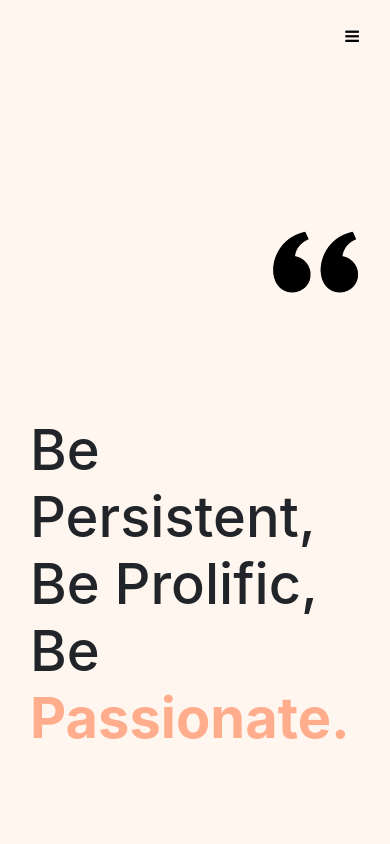
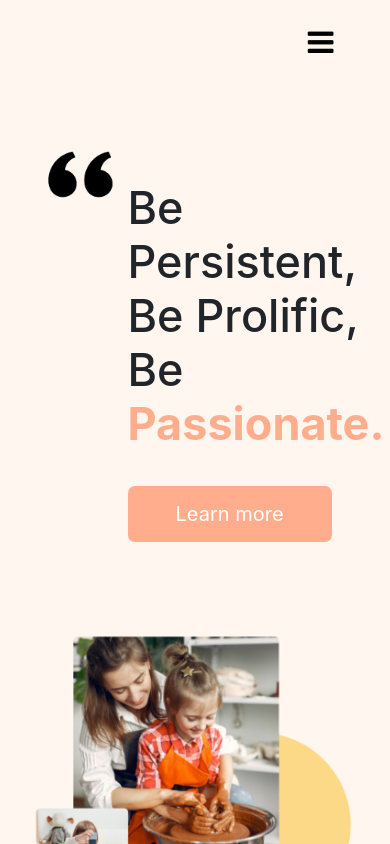
Before and after one commit to jiayishen21/PassionFruitYouth, an Angular app in the folder PassionFruitYouth_V2.0/passion-fruit-youth-v2/: page / in a window 390 px wide. Shown: the top 844 px of the page. Built offline with nearby package versions, Linux system fonts and the light colour scheme.

Commit message:
responsiveness

```diff
--- a/PassionFruitYouth_V2.0/passion-fruit-youth-v2/src/components/home/home.component.css
+++ b/PassionFruitYouth_V2.0/passion-fruit-youth-v2/src/components/home/home.component.css
@@ -4,7 +4,31 @@
 }
 
 .quote1 {
-    font-size: 3.5em;
+    font-size: 45px;
+}
+
+@media screen and (min-width: 762px) {
+    .quote1 {
+        font-size: 70px !important;
+    }
+}
+
+@media screen and (min-width: 992px) {
+    .quote1 {
+        font-size: 40px !important;
+    }
+}
+
+@media screen and (min-width: 1200px) {
+    .quote1 {
+        font-size: 50px !important;
+    }
+}
+
+@media screen and (min-width: 1400px) {
+    .quote1 {
+        font-size: 60px !important;
+    }
 }
 
 .quote2 {
--- a/PassionFruitYouth_V2.0/passion-fruit-youth-v2/src/components/home/home.component.html
+++ b/PassionFruitYouth_V2.0/passion-fruit-youth-v2/src/components/home/home.component.html
@@ -1,11 +1,11 @@
-<div class="container-fluid py-10 smooth-scroll">
+<div class="container-fluid mt-3 mt-lg-10 mb-10">
     <div class="row">
-        <div class="container col-md-2">
-        <div class="container-fluid d-flex justify-content-end">
-            <img src="assets/img/quotation.png" class="mt-7 img-fluid">
+        <div class="container col-3 col-lg-1">
+            <img src="assets/img/quotation.png" class="ml-8 ml-lg-5 mt-7 img-fluid">
+
         </div>
-        </div>
-        <div class="container col-md-3">
+
+        <div class="container col-9 col-lg-4">
           <div class="container-fluid mt-12">
               <h2 class="quote1">
                 Be Persistent,<br>
@@ -13,12 +13,13 @@
                 Be <span class="title-highlight">Passionate.</span>
               </h2>
           </div>
-        <div class="container-fluid mt-13">
+          <div class="container-fluid mt-5 mt-lg-13">
             <a href="#description-page" class="button-light-salmon px-5 py-3">Learn more</a>
           </div>
         </div>
-        <div class="container col-md-7">
-        <div class="container-fluid mt-3">
+
+        <div class="container col-12 col-lg-6">
+          <div class="container-fluid mt-12 mt-lg-3 d-flex justify-content-center">
               <img src="assets/img/potter-child.png" class="img-fluid">
           </div>
         </div>
--- a/PassionFruitYouth_V2.0/passion-fruit-youth-v2/src/components/navbar/navbar.component.css
+++ b/PassionFruitYouth_V2.0/passion-fruit-youth-v2/src/components/navbar/navbar.component.css
@@ -45,19 +45,16 @@
     display: none;
   }
 
-  .navbar a.icon {
+  .navbar .icon {
     float: right;
     display: block;
+    position: absolute;
+    top: 20px;
+    right: 14.5vw;
   }
 
   .navbar.responsive {
     position: relative;
-  }
-
-  .navbar.responsive .icon {
-    position: absolute;
-    right: 14.45vw;
-    top: 2.575vh;
   }
 
   .navbar.responsive .navbar-link {
--- a/PassionFruitYouth_V2.0/passion-fruit-youth-v2/src/components/navbar/navbar.component.html
+++ b/PassionFruitYouth_V2.0/passion-fruit-youth-v2/src/components/navbar/navbar.component.html
@@ -1,6 +1,6 @@
 <link rel="stylesheet" href="https://cdnjs.cloudflare.com/ajax/libs/font-awesome/4.7.0/css/font-awesome.min.css">
 
-<div class="navbar background-seashell py-4" id="navbar">
+<div class="navbar py-4" id="navbar">
   <div class="container">
     <div class="navbar-brand navbar-logo">
       <img src="../../assets/img/navbar-logo.png" alt="PassionFruit Youth" class="logo-strip">
@@ -12,7 +12,7 @@
         {{ section.name }}
       </a>
     </span>
-    <a href="javascript:void(0);" class="icon link-black" (click)="changeNav()">
+    <a href="javascript:void(0);" class="icon link-black" style="font-size: 30px" (click)="changeNav()">
       <i class="fa fa-bars"></i>
     </a>
 
--- a/PassionFruitYouth_V2.0/passion-fruit-youth-v2/src/components/navbar/navbar.component.ts
+++ b/PassionFruitYouth_V2.0/passion-fruit-youth-v2/src/components/navbar/navbar.component.ts
@@ -28,11 +28,11 @@ export class NavbarComponent implements OnInit {
 
   changeNav() {
     var x = document.getElementById("navbar");
-    if (x!.className === "navbar background-seashell py-4") {
+    if (x!.className === "navbar py-4") {
       x!.className += " responsive";
     }
     else {
-      x!.className = "navbar background-seashell py-4";
+      x!.className = "navbar py-4";
     }
   }
 
--- a/PassionFruitYouth_V2.0/passion-fruit-youth-v2/src/styles.css
+++ b/PassionFruitYouth_V2.0/passion-fruit-youth-v2/src/styles.css
@@ -439,3 +439,57 @@ border-radius: 40px;
 .ml-20 {
     margin-bottom: 20vw;
 }
+
+@media screen and (min-width: 992px) {
+    .mt-lg-6 {
+        margin-top: 6vh !important;
+    }
+    .mt-lg-7 {
+        margin-top: 7vh !important;
+    }
+    .mt-lg-8 {
+        margin-top: 8vh !important;
+    }
+    .mt-lg-9 {
+        margin-top: 9vh !important;
+    }
+    .mt-lg-10 {
+        margin-top: 10vh !important;
+    }
+    .mt-lg-11 {
+        margin-top: 11vh !important;
+    }
+    .mt-lg-12 {
+        margin-top: 12vh !important;
+    }
+    .mt-lg-13 {
+        margin-top: 13vh !important;
+    }
+    .mt-lg-14 {
+        margin-top: 14vh !important;
+    }
+
+    .mt-lg-15 {
+        margin-top: 15vh !important;
+    }
+
+    .mt-lg-16 {
+        margin-top: 16vh !important;
+    }
+
+    .mt-lg-17 {
+        margin-top: 17vh !important;
+    }
+
+    .mt-lg-18 {
+        margin-top: 18vh !important;
+    }
+
+    .mt-lg-19 {
+        margin-top: 19vh !important;
+    }
+
+    .mt-lg-20 {
+        margin-top: 20vh !important;
+    }
+}
```
Lines whose indentation alone changed are shown as unchanged.
